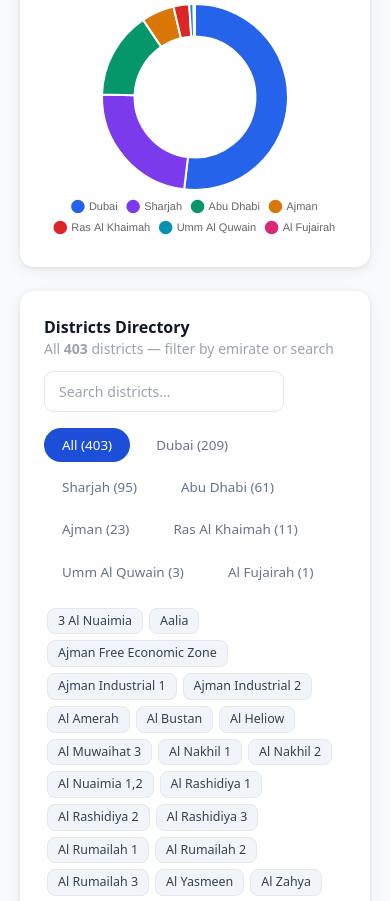
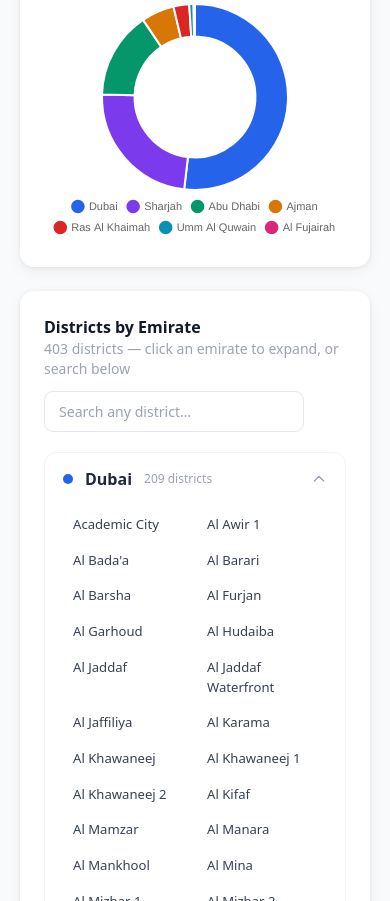
Before and after one commit to amanpatel-allegiance/genie-coverage-dashboard, a website: page genie-coverage.html in a window 390 px wide. Shown: the part 1099-2000 px from the top of the page. Drawn offline with nearby package versions, Linux system fonts and the light colour scheme.

Commit message:
Redesign districts to accordion view, remove login screen

```diff
--- a/genie-coverage.html
+++ b/genie-coverage.html
@@ -9,29 +9,36 @@
 <style>
 body{font-family:system-ui,-apple-system,sans-serif}
 .hero{background:linear-gradient(135deg,#0f172a 0%,#1e3a5f 60%,#1d4ed8 100%)}
-.card{background:#fff;border-radius:14px;box-shadow:0 1px 4px rgba(0,0,0,.08),0 4px 16px rgba(0,0,0,.06)}
+.card{background:#fff;border-radius:14px;box-shadow:0 1px 4px rgba(0,0,0,.07),0 4px 16px rgba(0,0,0,.05)}
 .stat-box{background:rgba(255,255,255,.1);border:1px solid rgba(255,255,255,.15);border-radius:14px;padding:1.25rem}
 .bar-track{height:8px;background:#e2e8f0;border-radius:9999px;overflow:hidden}
-.bar-fill{height:8px;border-radius:9999px;transition:width .8s ease}
-.pill{display:inline-block;background:#f1f5f9;border:1px solid #e2e8f0;border-radius:8px;padding:3px 10px;font-size:.78rem;margin:3px;color:#334155}
+.bar-fill{height:8px;border-radius:9999px;transition:width .9s ease}
 .tag{display:inline-flex;align-items:center;border-radius:9999px;padding:3px 11px;font-size:.78rem;font-weight:500;margin:3px}
 .tag-blue{background:#eff6ff;color:#1d4ed8;border:1px solid #bfdbfe}
 .tag-green{background:#f0fdf4;color:#166534;border:1px solid #86efac}
 .tag-purple{background:#faf5ff;color:#6b21a8;border:1px solid #d8b4fe}
 .tag-orange{background:#fff7ed;color:#9a3412;border:1px solid #fdba74}
 .chip{display:inline-flex;align-items:center;gap:5px;background:#f8fafc;border:1px solid #e2e8f0;border-radius:8px;padding:4px 10px;font-size:.77rem;margin:3px;color:#374151}
-.tab{padding:7px 18px;border-radius:9999px;font-size:.84rem;font-weight:500;cursor:pointer;transition:all .15s;color:#64748b;border:none;background:transparent}
-.tab.on{background:#1d4ed8;color:#fff}
-.tab:not(.on):hover{background:#f1f5f9}
 .dev-row:hover{background:#f8fafc}
+.badge{background:#dbeafe;color:#1d4ed8;border-radius:9999px;padding:2px 10px;font-size:.72rem;font-weight:600}
+/* Accordion */
+.acc-header{display:flex;align-items:center;justify-content:space-between;padding:14px 18px;cursor:pointer;border-radius:12px;transition:background .15s;user-select:none}
+.acc-header:hover{background:#f8fafc}
+.acc-body{display:none;padding:0 18px 16px}
+.acc-body.open{display:block}
+.acc-chevron{transition:transform .25s;color:#94a3b8;flex-shrink:0}
+.acc-chevron.open{transform:rotate(180deg)}
+.acc-dot{width:10px;height:10px;border-radius:50%;flex-shrink:0}
+.d-item{padding:6px 10px;font-size:.82rem;color:#374151;border-radius:7px;transition:background .12s}
+.d-item:hover{background:#eff6ff;color:#1d4ed8}
+.d-item.match{background:#fef3c7;color:#92400e;font-weight:500}
 input[type=text]{border:1.5px solid #e2e8f0;border-radius:9px;padding:9px 14px;font-size:.88rem;width:100%;outline:none;transition:border-color .2s}
 input[type=text]:focus{border-color:#1d4ed8;box-shadow:0 0 0 3px rgba(29,78,216,.1)}
-.badge{background:#dbeafe;color:#1d4ed8;border-radius:9999px;padding:2px 10px;font-size:.72rem;font-weight:600}
 </style>
 </head>
 <body class="bg-slate-50 min-h-screen">
 
-<!-- HERO HEADER -->
+<!-- HERO -->
 <div class="hero text-white">
   <div class="max-w-6xl mx-auto px-5 py-8">
     <div class="flex items-center justify-between flex-wrap gap-3 mb-7">
@@ -45,45 +52,26 @@ input[type=text]:focus{border-color:#1d4ed8;box-shadow:0 0 0 3px rgba(29,78,216,
         <span class="text-blue-400">Live from Genie API</span>
       </div>
     </div>
-
-    <!-- STAT BOXES -->
     <div class="grid grid-cols-2 md:grid-cols-5 gap-3">
-      <div class="stat-box text-center">
-        <div class="text-3xl font-bold">7</div>
-        <div class="text-blue-200 text-xs mt-1">Emirates</div>
-      </div>
-      <div class="stat-box text-center">
-        <div class="text-3xl font-bold">403</div>
-        <div class="text-blue-200 text-xs mt-1">Districts</div>
-      </div>
-      <div class="stat-box text-center">
-        <div class="text-3xl font-bold">533</div>
-        <div class="text-blue-200 text-xs mt-1">Developers</div>
-      </div>
-      <div class="stat-box text-center">
-        <div class="text-3xl font-bold">169</div>
-        <div class="text-blue-200 text-xs mt-1">Amenities</div>
-      </div>
-      <div class="stat-box text-center">
-        <div class="text-3xl font-bold">8</div>
-        <div class="text-blue-200 text-xs mt-1">Property Types</div>
-      </div>
+      <div class="stat-box text-center"><div class="text-3xl font-bold">7</div><div class="text-blue-200 text-xs mt-1">Emirates</div></div>
+      <div class="stat-box text-center"><div class="text-3xl font-bold">403</div><div class="text-blue-200 text-xs mt-1">Districts</div></div>
+      <div class="stat-box text-center"><div class="text-3xl font-bold">533</div><div class="text-blue-200 text-xs mt-1">Developers</div></div>
+      <div class="stat-box text-center"><div class="text-3xl font-bold">169</div><div class="text-blue-200 text-xs mt-1">Amenities</div></div>
+      <div class="stat-box text-center"><div class="text-3xl font-bold">8</div><div class="text-blue-200 text-xs mt-1">Property Types</div></div>
     </div>
   </div>
 </div>
 
-<!-- MAIN CONTENT -->
+<!-- CONTENT -->
 <div class="max-w-6xl mx-auto px-5 py-7 space-y-6">
 
-  <!-- ROW 1: Emirates bars + Donut -->
+  <!-- Bars + Donut -->
   <div class="grid grid-cols-1 lg:grid-cols-2 gap-5">
-
     <div class="card p-6">
       <h2 class="font-semibold text-gray-900 mb-1">Coverage by Emirate</h2>
       <p class="text-gray-400 text-sm mb-5">Districts tracked per emirate</p>
       <div id="emirateBars" class="space-y-4"></div>
     </div>
-
     <div class="card p-6 flex flex-col">
       <h2 class="font-semibold text-gray-900 mb-1">District Share</h2>
       <p class="text-gray-400 text-sm mb-3">Proportion of UAE districts covered</p>
@@ -93,49 +81,43 @@ input[type=text]:focus{border-color:#1d4ed8;box-shadow:0 0 0 3px rgba(29,78,216,
     </div>
   </div>
 
-  <!-- ROW 2: Districts browser -->
+  <!-- Districts Accordion -->
   <div class="card p-6">
-    <div class="flex items-center justify-between flex-wrap gap-3 mb-4">
+    <div class="flex items-center justify-between flex-wrap gap-3 mb-5">
       <div>
-        <h2 class="font-semibold text-gray-900">Districts Directory</h2>
-        <p class="text-gray-400 text-sm">All <strong>403</strong> districts — filter by emirate or search</p>
+        <h2 class="font-semibold text-gray-900">Districts by Emirate</h2>
+        <p class="text-gray-400 text-sm">403 districts — click an emirate to expand, or search below</p>
       </div>
-      <input type="text" id="dSearch" placeholder="Search districts…" style="max-width:240px" oninput="filterD()"/>
+      <div style="max-width:260px;width:100%">
+        <input type="text" id="dSearch" placeholder="Search any district…" oninput="searchDistricts()"/>
+      </div>
     </div>
-    <div id="dTabs" class="flex flex-wrap gap-2 mb-4"></div>
-    <div id="dGrid" class="flex flex-wrap"></div>
-    <p id="dNone" class="hidden text-gray-400 text-sm mt-2">No districts match.</p>
+    <div id="accordion" class="space-y-2 divide-y divide-gray-100"></div>
+    <p id="dNone" class="hidden text-gray-400 text-sm mt-3 text-center py-4">No districts match your search.</p>
   </div>
 
-  <!-- ROW 3: Top Developers -->
+  <!-- Top Developers -->
   <div class="card p-6">
     <h2 class="font-semibold text-gray-900 mb-1">Top Developers on Genie</h2>
     <p class="text-gray-400 text-sm mb-4">Ranked by number of listed projects</p>
     <div id="devList" class="space-y-2"></div>
   </div>
 
-  <!-- ROW 4: Property types + Amenities -->
+  <!-- Property Types + Amenities -->
   <div class="grid grid-cols-1 md:grid-cols-2 gap-5">
-
     <div class="card p-6">
       <h2 class="font-semibold text-gray-900 mb-4">Property Data Tracked</h2>
-
-      <p class="text-xs font-semibold text-gray-500 uppercase tracking-wide mb-2">Property Types</p>
+      <p class="text-xs font-semibold text-gray-400 uppercase tracking-wide mb-2">Property Types</p>
       <div id="unitTypes" class="mb-4"></div>
-
-      <p class="text-xs font-semibold text-gray-500 uppercase tracking-wide mb-2">Bedroom Configs</p>
+      <p class="text-xs font-semibold text-gray-400 uppercase tracking-wide mb-2">Bedroom Configurations</p>
       <div id="unitLayouts" class="mb-4"></div>
-
-      <p class="text-xs font-semibold text-gray-500 uppercase tracking-wide mb-2">Finish Levels</p>
+      <p class="text-xs font-semibold text-gray-400 uppercase tracking-wide mb-2">Finish Levels</p>
       <div id="finishes" class="mb-4"></div>
-
-      <p class="text-xs font-semibold text-gray-500 uppercase tracking-wide mb-2">Special Features</p>
+      <p class="text-xs font-semibold text-gray-400 uppercase tracking-wide mb-2">Special Features</p>
       <div id="unitFeatures" class="mb-4"></div>
-
-      <p class="text-xs font-semibold text-gray-500 uppercase tracking-wide mb-2">Building Config Types</p>
+      <p class="text-xs font-semibold text-gray-400 uppercase tracking-wide mb-2">Building Config Types</p>
       <div id="configTypes"></div>
     </div>
-
     <div class="card p-6">
       <div class="flex items-center justify-between mb-3">
         <h2 class="font-semibold text-gray-900">Amenities Tracked</h2>
@@ -147,9 +129,7 @@ input[type=text]:focus{border-color:#1d4ed8;box-shadow:0 0 0 3px rgba(29,78,216,
     </div>
   </div>
 
-  <p class="text-center text-gray-300 text-xs pb-4">
-    Genie Map Coverage Dashboard &nbsp;•&nbsp; Allegiance Real Estate &nbsp;•&nbsp; Internal use only
-  </p>
+  <p class="text-center text-gray-300 text-xs pb-4">Genie Map Coverage &nbsp;•&nbsp; Allegiance Real Estate &nbsp;•&nbsp; Internal use only</p>
 </div>
 
 <script>
@@ -160,79 +140,107 @@ const COLORS = {
   'Ajman':'#d97706','Ras Al Khaimah':'#dc2626','Al Fujairah':'#db2777','Umm Al Quwain':'#0891b2'
 };
 
+const sorted = [...D.emirates].sort((a,b)=>
+  (D.districtsByEmirate[b.name]||[]).length-(D.districtsByEmirate[a.name]||[]).length);
+
 // Emirate bars
-const sorted = [...D.emirates].sort((a,b)=>
-  (D.districtsByEmirate[b.name]||[]).length - (D.districtsByEmirate[a.name]||[]).length);
-const maxD = sorted[0] ? (D.districtsByEmirate[sorted[0].name]||[]).length : 1;
+const maxD = (D.districtsByEmirate[sorted[0]?.name]||[]).length||1;
 const barsEl = document.getElementById('emirateBars');
 sorted.forEach(e=>{
-  const cnt = (D.districtsByEmirate[e.name]||[]).length;
-  const pct = Math.round(cnt/maxD*100);
-  const col = COLORS[e.name]||'#64748b';
-  barsEl.innerHTML += `<div>
+  const cnt=(D.districtsByEmirate[e.name]||[]).length;
+  const col=COLORS[e.name]||'#64748b';
+  barsEl.innerHTML+=`<div>
     <div class="flex justify-between text-sm mb-1">
       <span class="font-medium text-gray-700">${e.name}</span>
       <span class="font-semibold text-gray-900">${cnt} <span class="text-gray-400 font-normal">districts</span></span>
     </div>
-    <div class="bar-track"><div class="bar-fill" style="width:${pct}%;background:${col}"></div></div>
+    <div class="bar-track"><div class="bar-fill" style="width:${Math.round(cnt/maxD*100)}%;background:${col}"></div></div>
   </div>`;
 });
 
-// Donut
+// Donut chart
 new Chart(document.getElementById('donut'),{
   type:'doughnut',
   data:{
-    labels: sorted.map(e=>e.name),
+    labels:sorted.map(e=>e.name),
     datasets:[{
-      data: sorted.map(e=>(D.districtsByEmirate[e.name]||[]).length),
-      backgroundColor: sorted.map(e=>COLORS[e.name]||'#64748b'),
-      borderWidth:2, borderColor:'#fff'
+      data:sorted.map(e=>(D.districtsByEmirate[e.name]||[]).length),
+      backgroundColor:sorted.map(e=>COLORS[e.name]||'#64748b'),
+      borderWidth:2,borderColor:'#fff'
     }]
   },
   options:{plugins:{legend:{position:'bottom',labels:{font:{size:11},padding:10,usePointStyle:true}}},cutout:'65%'}
 });
 
-// Districts
-let activeEmirate = 'All';
-const dGrid = document.getElementById('dGrid');
-const dNone = document.getElementById('dNone');
-const dTabs = document.getElementById('dTabs');
+// ── ACCORDION ──
+const accordion = document.getElementById('accordion');
 
-function buildTabs(){
-  const all = Object.values(D.districtsByEmirate).flat().length;
-  dTabs.innerHTML = `<button class="tab on" onclick="setE('All',this)">All (${all})</button>`;
-  sorted.forEach(e=>{
-    const cnt=(D.districtsByEmirate[e.name]||[]).length;
-    dTabs.innerHTML+=`<button class="tab" onclick="setE('${e.name}',this)">${e.name} (${cnt})</button>`;
+function buildAccordion(filterQ=''){
+  const q = filterQ.toLowerCase();
+  accordion.innerHTML='';
+  let anyMatch = false;
+
+  sorted.forEach((e,idx)=>{
+    const allNames = D.districtsByEmirate[e.name]||[];
+    const names = q ? allNames.filter(n=>n.toLowerCase().includes(q)) : allNames;
+    if(q && names.length===0) return;
+    anyMatch = true;
+
+    const col = COLORS[e.name]||'#64748b';
+    const open = q || idx===0; // auto-open on search or first emirate (Dubai)
+    const id = 'acc_'+e.name.replace(/\s/g,'_');
+
+    const div = document.createElement('div');
+    div.className='border border-gray-100 rounded-xl overflow-hidden';
+    div.innerHTML=`
+      <div class="acc-header" onclick="toggleAcc('${id}')">
+        <div class="flex items-center gap-3">
+          <span class="acc-dot" style="background:${col}"></span>
+          <span class="font-semibold text-gray-800">${e.name}</span>
+          <span class="text-xs text-gray-400 font-normal">${names.length} district${names.length!==1?'s':''}</span>
+        </div>
+        <svg id="${id}_chev" class="acc-chevron ${open?'open':''} w-4 h-4" fill="none" viewBox="0 0 24 24" stroke="currentColor" stroke-width="2">
+          <path stroke-linecap="round" stroke-linejoin="round" d="M19 9l-7 7-7-7"/>
+        </svg>
+      </div>
+      <div id="${id}" class="acc-body ${open?'open':''}">
+        <div class="grid grid-cols-2 sm:grid-cols-3 md:grid-cols-4 gap-1 pt-1 pb-2">
+          ${names.map(n=>{
+            const highlight = q && n.toLowerCase().includes(q);
+            return `<div class="d-item ${highlight?'match':''}">${
+              highlight ? n.replace(new RegExp(q,'gi'), m=>`<mark style="background:#fde68a;border-radius:3px;padding:0 2px">${m}</mark>`) : n
+            }</div>`;
+          }).join('')}
+        </div>
+      </div>`;
+    accordion.appendChild(div);
   });
+
+  document.getElementById('dNone').classList.toggle('hidden', anyMatch);
 }
-function setE(name, btn){
-  activeEmirate=name;
-  document.getElementById('dSearch').value='';
-  document.querySelectorAll('.tab').forEach(b=>b.classList.remove('on'));
-  btn.classList.add('on');
-  filterD();
+
+function toggleAcc(id){
+  const body = document.getElementById(id);
+  const chev = document.getElementById(id+'_chev');
+  const isOpen = body.classList.contains('open');
+  body.classList.toggle('open', !isOpen);
+  chev.classList.toggle('open', !isOpen);
 }
-function filterD(){
-  const q=document.getElementById('dSearch').value.toLowerCase();
-  let names = activeEmirate==='All'
-    ? Object.values(D.districtsByEmirate).flat()
-    : (D.districtsByEmirate[activeEmirate]||[]);
-  if(q) names=names.filter(n=>n.toLowerCase().includes(q));
-  dGrid.innerHTML=names.map(n=>`<span class="pill">${n}</span>`).join('');
-  dNone.classList.toggle('hidden',names.length>0);
+
+function searchDistricts(){
+  buildAccordion(document.getElementById('dSearch').value);
 }
-buildTabs();
-filterD();
+
+buildAccordion(); // initial render
 
 // Developers
-const devEl = document.getElementById('devList');
-const maxP = D.topDevelopers[0]?.projects||1;
+const devEl=document.getElementById('devList');
+const maxP=D.topDevelopers[0]?.projects||1;
 D.topDevelopers.forEach((d,i)=>{
   const pct=Math.round(d.projects/maxP*100);
-  const logo = d.logo
-    ? `<img src="${d.logo}" class="w-8 h-8 rounded-lg object-contain bg-gray-50 border border-gray-100" onerror="this.outerHTML='<div class=\'w-8 h-8 rounded-lg bg-blue-100 text-blue-700 text-xs font-bold flex items-center justify-center\'>${d.name[0]}</div>'">`
-    : `<div class="w-8 h-8 rounded-lg bg-blue-100 text-blue-700 text-xs font-bold flex items-center justify-center">${d.name[0]}</div>`;
+  const logo=d.logo
+    ?`<img src="${d.logo}" class="w-8 h-8 rounded-lg object-contain bg-gray-50 border border-gray-100" onerror="this.style.display='none'">`
+    :`<div class="w-8 h-8 rounded-lg bg-blue-100 text-blue-700 text-xs font-bold flex items-center justify-center">${d.name[0]}</div>`;
   devEl.innerHTML+=`<div class="dev-row flex items-center gap-3 p-3 rounded-lg">
     <span class="text-gray-300 text-xs w-5 text-right shrink-0">${i+1}</span>
     ${logo}
@@ -246,19 +254,19 @@ D.topDevelopers.forEach((d,i)=>{
   </div>`;
 });
 
-// Tags helper
-function tags(elId, items, cls){
-  document.getElementById(elId).innerHTML=items.map(x=>`<span class="tag ${cls}">${x.name}</span>`).join('');
+// Tags
+function tags(id,items,cls){
+  document.getElementById(id).innerHTML=items.map(x=>`<span class="tag ${cls}">${x.name}</span>`).join('');
 }
-tags('unitTypes',      D.unitTypes,         'tag-blue');
-tags('unitLayouts',    D.unitLayouts,        'tag-blue');
-tags('finishes',       D.finishes,           'tag-green');
-tags('unitFeatures',   D.unitFeatures,       'tag-purple');
-tags('configTypes',    D.configurationTypes, 'tag-orange');
+tags('unitTypes',     D.unitTypes,          'tag-blue');
+tags('unitLayouts',   D.unitLayouts,        'tag-blue');
+tags('finishes',      D.finishes,           'tag-green');
+tags('unitFeatures',  D.unitFeatures,       'tag-purple');
+tags('configTypes',   D.configurationTypes, 'tag-orange');
 
 // Amenities
-const aList = document.getElementById('aList');
-const aNone = document.getElementById('aNone');
+const aList=document.getElementById('aList');
+const aNone=document.getElementById('aNone');
 function renderA(items){
   aList.innerHTML=items.map(a=>`<span class="chip">
     <svg class="w-3 h-3 text-blue-400 shrink-0" fill="currentColor" viewBox="0 0 20 20">
@@ -267,9 +275,9 @@ function renderA(items){
 }
 function filterA(){
   const q=document.getElementById('aSearch').value.toLowerCase();
-  const filtered=q?D.amenities.filter(a=>a.name.toLowerCase().includes(q)):D.amenities;
-  renderA(filtered);
-  aNone.classList.toggle('hidden',filtered.length>0);
+  const f=q?D.amenities.filter(a=>a.name.toLowerCase().includes(q)):D.amenities;
+  renderA(f);
+  aNone.classList.toggle('hidden',f.length>0);
 }
 renderA(D.amenities);
 </script>
```
